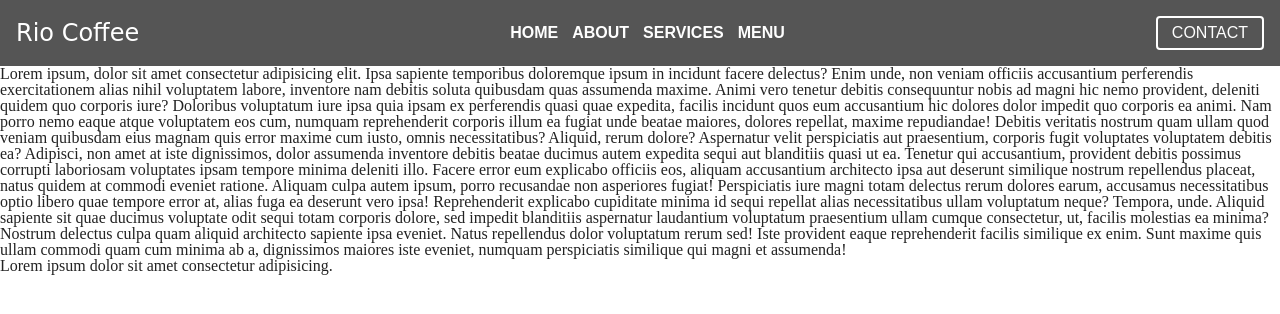
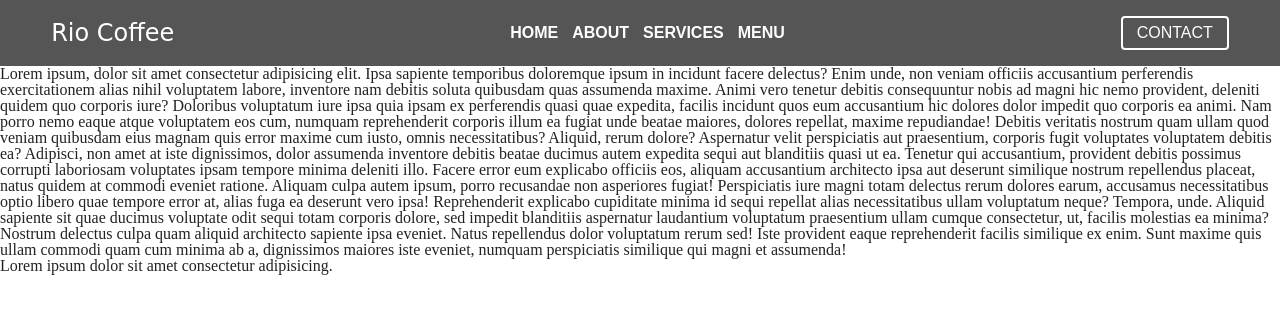
Before and after one commit to NforceCode/hometask-flex-heading, a plain HTML site: page index.html in a window 1280 px wide. Drawn offline with Linux system fonts and the light colour scheme; a web font is replaced by a local one.

Commit message:
Margin adjustment

```diff
--- a/assets/css/style.css
+++ b/assets/css/style.css
@@ -13,7 +13,7 @@
 .heading-logo,
 .nav,
 .contact-link {
-  margin: 16px;
+  margin: 16px 4%;
 }
 
 .heading-logo {
```
